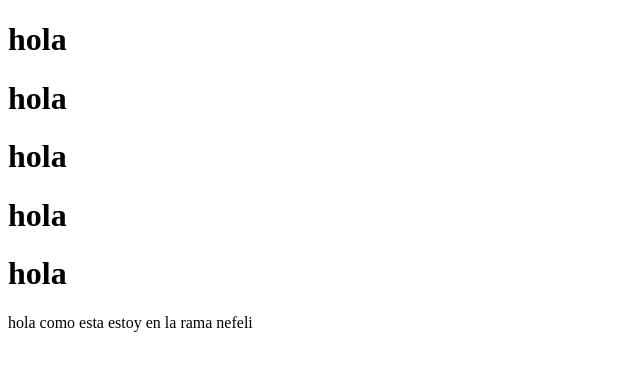
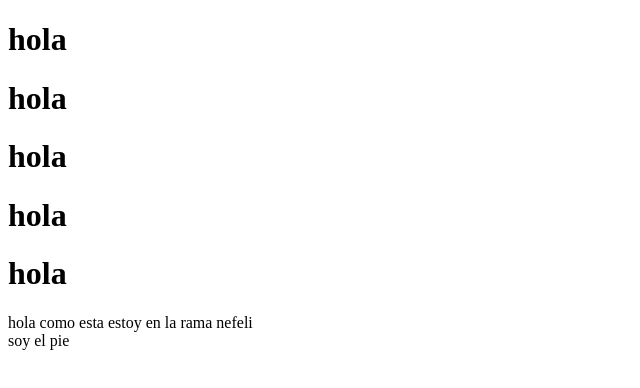
Before and after one commit to CodigoTec/hola, a plain HTML site: page index.html in a window 1280 px wide. Shown: the full height of the page, 0-640 px from the left. Drawn offline with Linux system fonts and the light colour scheme.

Commit message:
subiendo cambios casi finales

```diff
--- a/index.html
+++ b/index.html
@@ -13,5 +13,6 @@
     <h1>hola</h1>
     <h1>hola</h1>
     <section>hola como esta estoy en la rama nefeli</section>
+    <footer>soy el pie</footer>
 </body>
 </html>
```
